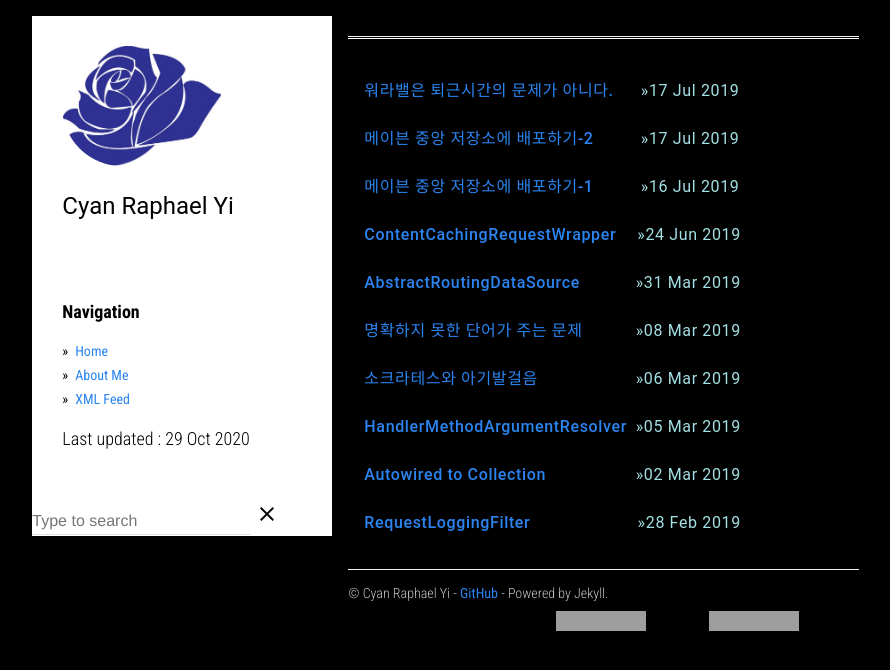
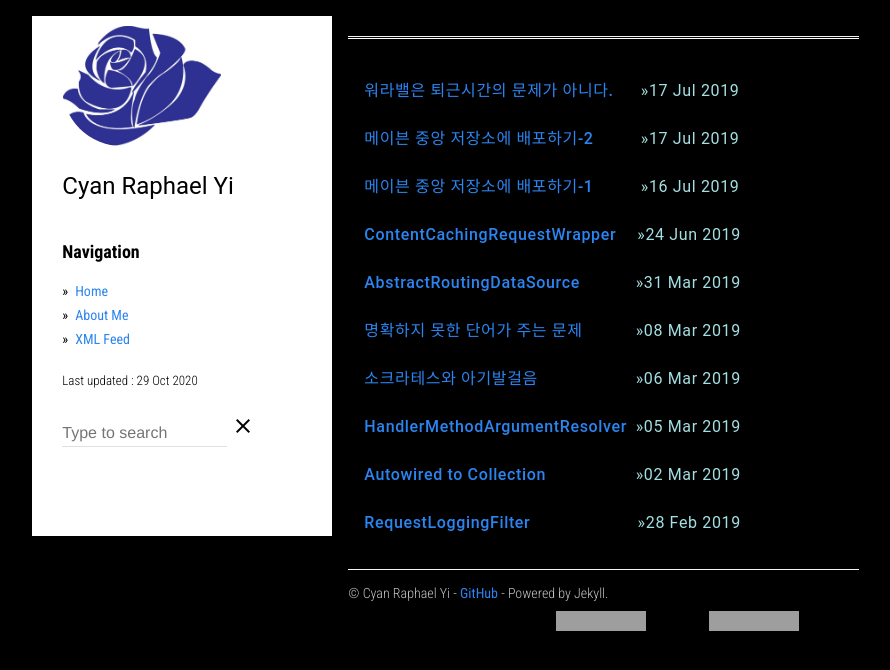
Before and after one commit to CyanRYi/cyanryi.github.io, a Jekyll site: the page built from index.html, in a window 1280 px wide. Shown: the top 670 px of the page, without its empty margins (89-979 px from the left). Built offline with Jekyll 4.4.1, drawn with Linux system fonts in a browser that asks for light colours; grey boxes are pictures that could not be loaded.

Commit message:
Fix detail pixels

```diff
--- a/static/css/main.css
+++ b/static/css/main.css
@@ -127,7 +127,7 @@ img.profile-avatar {
     position: sticky;
 }
 
-.sidebar > span {
+.sidebar .nav span {
     font-size: small;
 }
 
@@ -220,7 +220,7 @@ div#search__outline {
 
 ul#search__results {
     border: 1px solid rgba(0, 0, 0, .12);
-    border-radius: 0 0 15px 15px;
+    border-radius: 0 0 3px 3px;
     list-style: none;
     flex: auto;
     padding: 0;
@@ -273,8 +273,8 @@ ul#search__results {
         height: 520px;
     }
 
-    div.profile, div.nav {
-        padding: 30px;
+    .sidebar div {
+        padding: 10px 30px;
     }
 
     .post-content ul li {
@@ -293,7 +293,7 @@ ul#search__results {
         height: 340px;
     }
 
-    div.profile, div.nav {
+    .sidebar div {
         padding: 30px;
         width: 40%;
         display: inline-block;
@@ -312,19 +312,20 @@ ul#search__results {
 
 @media (max-width: 479px) {
     .sidebar {
-        height: 260px;
+        height: 340px;
+    }
+
+    .sidebar div {
+        padding: 10px;
+        display: inline-table;
     }
 
     div.profile {
-        padding: 10px;
         width: 55%;
-        display: inline-table;
     }
 
     div.nav {
-        padding: 10px;
         width: 30%;
-        display: inline-table;
     }
 
     .post-content ul li {
```
